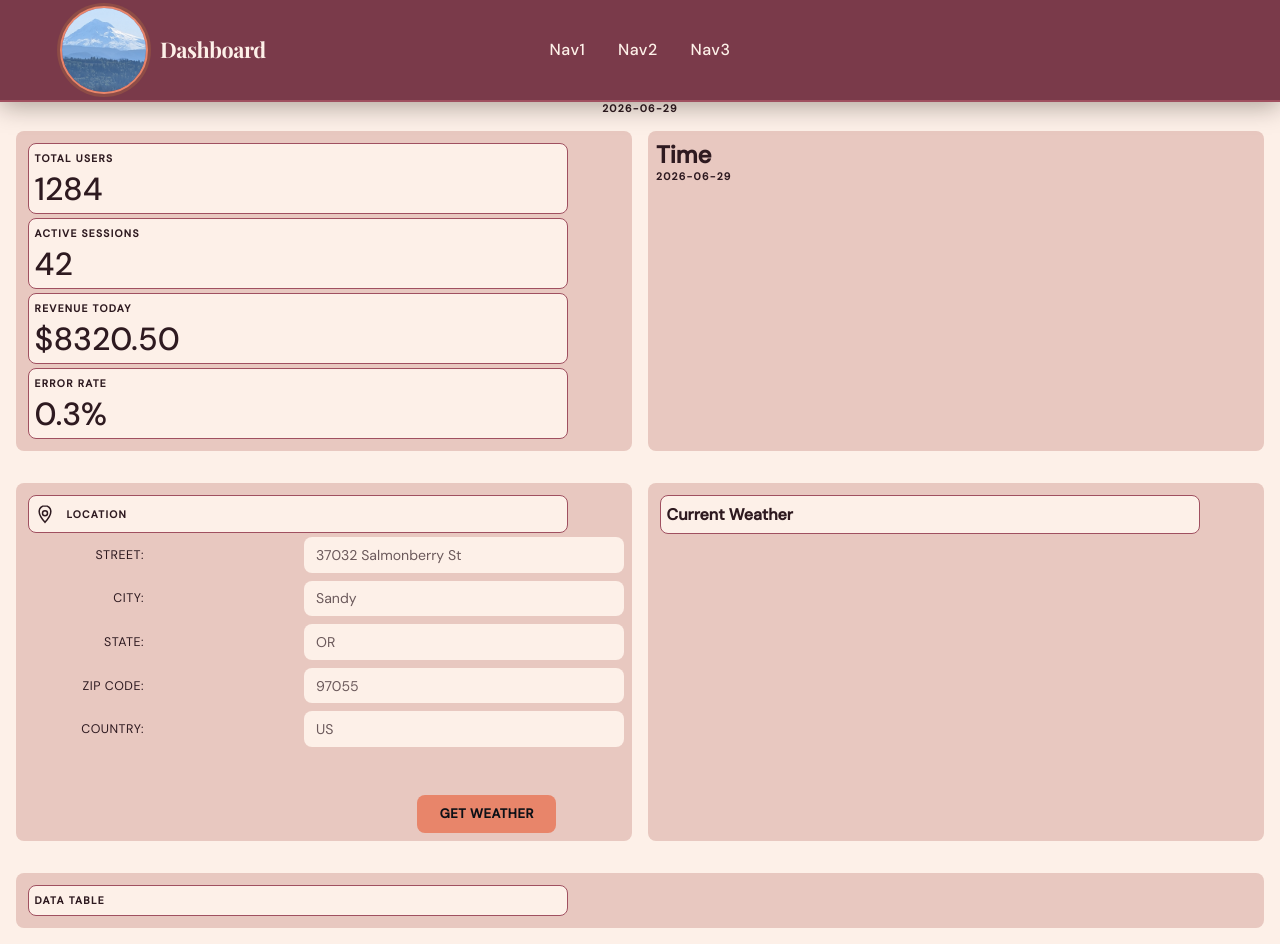
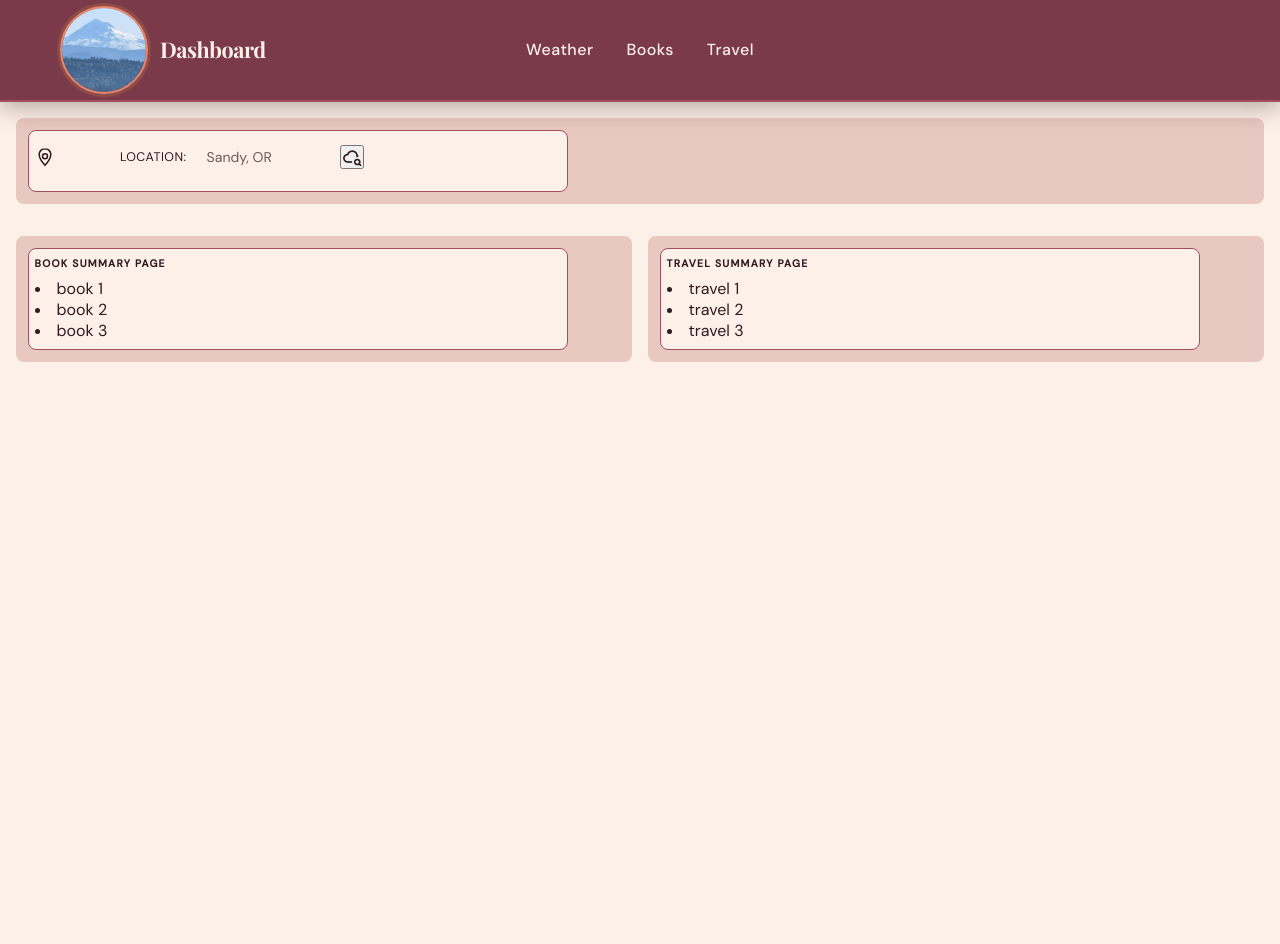
Before and after one commit to asmcivor/Dash, a FastAPI app: page / in a window 1280 px wide. After the commit the page ends 362 px from the top, so only its background shows below. Run offline with FastAPI, Linux system fonts and the light colour scheme; some libraries are stand-ins or nearby versions.

Commit message:
Updated the navigation and added support for a single city, state, zip

```diff
--- a/routers/pages.py
+++ b/routers/pages.py
@@ -7,6 +7,32 @@ from services.data_service import DataService
 from services.time_service import TimeService
 
 router = APIRouter(tags=["pages"])
+
+@router.get("/weather")
+async def weather_detail(
+    request: Request, templates: Jinja2Templates = Depends(get_templates)):
+    return templates.TemplateResponse("pages/weatherdetail.html", {
+        "request": request,
+        "active_page": "weather",
+    })
+
+@router.get("/books")
+async def books_detail(
+    request: Request, templates: Jinja2Templates = Depends(get_templates)):
+    return templates.TemplateResponse("pages/bookdetail.html", {
+        "request": request,
+        "active_page": "books",
+    })
+
+@router.get("/travel")
+async def travel_detail(
+    request: Request, templates: Jinja2Templates = Depends(get_templates)):
+    return templates.TemplateResponse("pages/traveldetail.html", {
+        "request": request,
+        "active_page": "travel",
+    })
+
+
 
 
 @router.get("/", response_class=HTMLResponse)
--- a/static/css/styles.css
+++ b/static/css/styles.css
@@ -47,6 +47,9 @@
     h1 h2 h3 h4 h5 h6 {
       font-family: var(--font-display);
       color: var(--ink);
+    }
+    ul {
+      list-style-position: inside;
     }
 
     /* ── Header Shell ──────────────────────────────── */
@@ -270,6 +273,12 @@
       align-items: center;
       gap: .75rem;
     }
+    #search-box.card-header {
+      display: flex;
+	    flex-direction: row;
+      align-items: center;
+      gap: .75rem;
+    }
 
     .card-label {
       font-size: 0.65rem;
@@ -301,6 +310,11 @@
       margin: .25rem;
       color: var(--header-border);
     }
+button .ti {
+    font-size: 20px;
+    vertical-align: middle;
+    color: var(--ink);
+}
 
   .addtemp {
 	  font-size: .75rem;
--- a/templates/base.html
+++ b/templates/base.html
@@ -9,25 +9,16 @@
     <link rel="preconnect" href="https://fonts.googleapis.com">
     <link href="https://fonts.googleapis.com/css2?family=Playfair+Display:wght@700&family=DM+Sans:wght@300;400;500&display=swap" rel="stylesheet">
     <!--<link rel="stylesheet" href="/static/css/styles.css"> -->
+    <link rel="stylesheet" href="https://cdn.jsdelivr.net/npm/@tabler/icons-webfont@latest/dist/tabler-icons.min.css">
     <link href="{{ url_for('static', path='css/styles.css') }}" rel="stylesheet">
     <link href="{{ url_for('static', path='css/weather-icons.min.css') }}" rel="stylesheet">
 </head>
 <body>
     <header class="site-header">
 
-  <!--
-    .header-inner is position:relative — both the mobile dropdown
-    and the desktop centered nav use absolute positioning relative to it.
-
-    Mobile:  [brand ................] [☰]
-             dropdown appears below bar, right-aligned, content-width only
-
-    Desktop: [brand] [nav — centered] [          ]
-             nav absolutely centered via left:50% + translateX(-50%)
-  -->
   <div class="header-inner">
 
-    <!-- Brand: image + title -->
+    <!-- Brand: image + title — clicking goes to dashboard -->
     <a href="/" class="brand" aria-label="Home">
       <div class="brand-avatar">
         <img src="/static/images/mt-hood-small.jpg"
@@ -39,34 +30,34 @@
       </span>
     </a>
 
-    <!-- Nav: absolutely positioned in both mobile & desktop contexts -->
     <nav id="nav-drawer"
          class="nav-drawer"
          aria-label="Main navigation">
       <ul>
         <li>
-          <a href="/current_time"
-             class="{{ 'active' if active_page == 'nav1' else '' }}"
-             hx-get="/current_time"
+          <a href="/weather"
+             class="{{ 'active' if active_page == 'weather' else '' }}"
+             hx-get="/weather"
              hx-target="#main-content"
-             hx-push-url="true">Nav1</a>
+             hx-push-url="true">Weather</a>
         </li>
         <li>
-          <a href="/nav2"
-             class="{{ 'active' if active_page == 'nav2' else '' }}"
-             hx-get="/nav2"
+          <a href="/books"
+             class="{{ 'active' if active_page == 'books' else '' }}"
+             hx-get="/books"
              hx-target="#main-content"
-             hx-push-url="true">Nav2</a>
+             hx-push-url="true">Books</a>
         </li>
         <li>
-          <a href="/nav3"
-             class="{{ 'active' if active_page == 'nav3' else '' }}"
-             hx-get="/nav3"
+          <a href="/travel"
+             class="{{ 'active' if active_page == 'travel' else '' }}"
+             hx-get="/travel"
              hx-target="#main-content"
-             hx-push-url="true">Nav3</a>
+             hx-push-url="true">Travel</a>
         </li>
       </ul>
     </nav>
+
 
     <!-- Hamburger (mobile only — triggers the dropdown) -->
     <button class="nav-toggle"
@@ -88,6 +79,7 @@
   {% block content %}{% endblock %}
 </main>
 <script>
+  document.getElementById("timezone").value = Intl.DateTimeFormat().resolvedOptions().timeZone;
   const toggle = document.getElementById('nav-toggle');
   const drawer = document.getElementById('nav-drawer');
 
--- a/templates/dashboard.html
+++ b/templates/dashboard.html
@@ -1,119 +1,82 @@
 {% extends "base.html" %}
 
 {% block content %}
-<div class="col-full">
-    <secton id="time-container"
-        hx-get="/partials/current_time"
-        hx-trigger="load"
-        hx-swap="innerHTML">
-        <p>Loading time...</p>
-    </secton>
-</div>
-<!--
-  hx-get      → endpoint to call
-  hx-trigger  → when to trigger (load = immediately on page load)
-  hx-target   → where to swap the response HTML
-  hx-swap     → how to swap (innerHTML replaces the inside of the target)
--->
-    <div class="container">
-        <div class="column">
-            <section id="stats-container"
-                hx-get="/partials/stats"
-                hx-trigger="load"
-                hx-swap="innerHTML">
-                <P>loading Stats...</P>
-            </section>
-        </div>
-        <div class="column">
-             <h2>Time</h2>
-            <secton id="time-container"
-                hx-get="/partials/current_time"
-                hx-trigger="load"
-                hx-swap="innerHTML">
-                <p>Loading time...</p>
-            </secton>
-        </div>
-    </div>
+
 
  <div class="container">
     <div class="column">
         <div class="card">
-            <div class="card-header">
+            <div class="card-header" id="search-box">
                 <svg width="20" height="20" fill="none" stroke="currentColor" stroke-width="1.8"
                     viewBox="0 0 24 24" aria-hidden="true">
                     <circle cx="12" cy="11" r="3"/>
                     <path d="M12 2C8.13 2 5 5.13 5 9c0 5.25 7 13 7 13s7-7.75 7-13c0-3.87-3.13-7-7-7z"/>
                 </svg>
-                <div><h3  class="card-label">Location</h3></div>
-            </div>
-        </div>
 				<form id="address-form"
 					hx-post="/partials/getWeatherForAddress"
 					hx-target="#weather-result"
 					hx-swap="innerHTML"
 					hx-indicator="#spinner">
-            <div class ="form-fields">
-                <div class="field">
-                    <label for="street">Street:</label>
+
+					<div class="form-fields">
+						<div class="field city-search-field">
+
+							<label for="city_state">Location:</label>
+
 							<div class="input-wrap">
-                        <input type="text" name="street" id="street" placeholder="37032 Salmonberry St" />
+								<input type="text"
+									name="city_state"
+									id="city_state"
+									placeholder="Sandy, OR"
+									autocomplete="off" />
+                                <input type="hidden" id="timezone" name="timezone" value="" />
+								<ul class="recent-dropdown" id="recent-dropdown" hidden role="listbox"></ul>
+							</div>
+                            <button type="submit">
+								<i class="ti ti-cloud-search" aria-hidden="true"></i>
+							</button>
+							<span id="spinner" class="htmx-indicator">Loading…</span>
+
 						</div>
 					</div>
-                <div class="field">
-                    <label for="city">City:</label>
-                    <div class="input-wrap">
-                        <input type="text" name="city" id="city" placeholder="Sandy">
-                    </div>
-                </div>
-                <div class="field">
-                    <label for="state">State:</label>
-                    <div class="input-wrap">
-                        <input type="text" name="state" id="state" placeholder="OR">
-                    </div>
-                </div>
-                <div class="field">
-                    <label for="zip_code">Zip Code:</label>
-                    <div class="input-wrap">
-                        <input type="text" name="zip_code" id="zip_code" placeholder="97055">
-                    </div>
-                </div>
-                <div class="field">
-                    <label for="country">Country:</label>
-                    <div class="input-wrap">
-                        <input type="text" name="country" id="country" placeholder="US">
-                    </div>
-                </div>
-            </div>
-            <div class="form-actions">
-                <button type="submit" class="btn-submit">Get Weather</button>
-                <span id="spinner" class="htmx-indicator">Loading...</span>
-            </div>
+
 				</form>
-    </div>
-    <div class="column">
-        <div id="weather-result" class="card">
-            <div class="card-header">
-                <div  ><h4>Current Weather</h4></div>
-                    <!--<section id="weather-container"
-                        hx-get="/partials/current_time"
-                        hx-trigger="load"
-                        hx-swap="innerHTML">
-                        <p>Loading time...</p>
-                    </section>-->
-            </div> <!-- Card Header -->
+            </div>  <!-- Card Header  -->
+            <div class="card-body" id="weather-result">
+
+            </div> <!-- Card Body -->
         </div> <!-- Card -->
-        <div id="weather-result1"></div>
-    </div> <!-- Column -->
+	</div> <!-- column -->
 </div>
 <div class="container">
     <div class="column">
         <div class="card">
             <div class="card-header">
-                <div><h3 class="card-label">Data Table</h3></div>
-
-            </div>
-        </div>
-    </div>
-</div>
+                <div><h3 class="card-label">Book Summary Page</h3></div>
+            </div>  <!-- Card Header -->
+            <div class="card-body">
+                <ul>
+                    <li>book 1</li>
+                    <li>book 2</li>
+                    <li>book 3</li>
+                </ul>
+            </div>  <!-- Card Body -->
+        </div> <!-- Card -->
+    </div> <!-- Column -->
+    <div class="column">
+        <div class="card">
+            <div class="card-header">
+                <div><h3 class="card-label">Travel Summary Page</h3></div>
+            </div>  <!-- Card Header -->
+            <div class="card-body">
+                <ul>
+                    <li>travel 1</li>
+                    <li>travel 2</li>
+                    <li>travel 3</li>
+                </ul>
+            </div> <!-- Card Body -->
+        </div> <!-- Card -->
+    </div> <!-- Column -->
+</div> <!-- Container -->
 
 {% endblock %}
```
Also changed, not shown: TODO.md (+5 -4 lines), TestCases/address_service_test.py (+22 -0 lines), routers/partials.py (+21 -10 lines), services/address_service.py (+30 -0 lines), services/weather_service.py (+5 -4 lines). Lines whose indentation alone changed are shown as unchanged.
